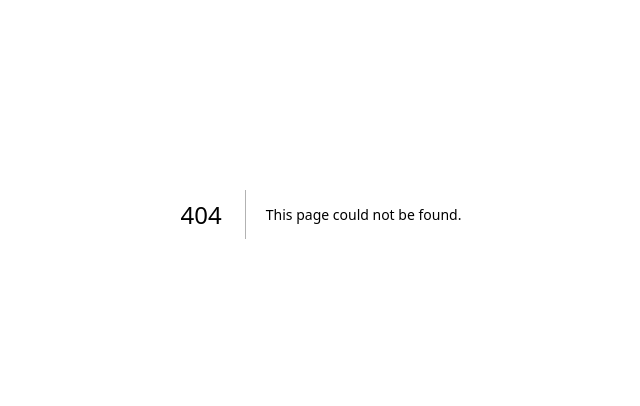
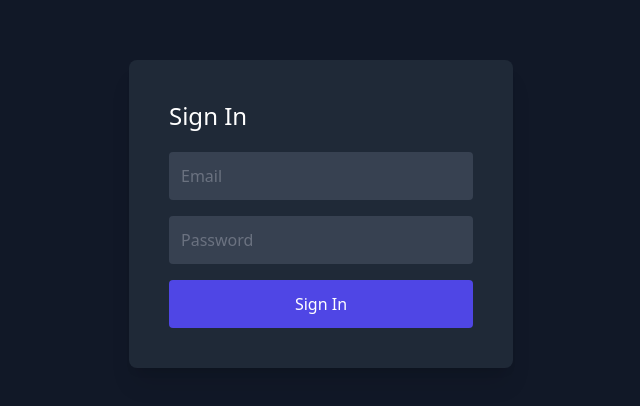
Before and after one commit to vinnie9309/influate, a Next.js app: page /sign-in in a window 1280 px wide. Before the commit this address had no page. Shown: the part 186-592 px from the top of the page, without its empty margins (319-959 px from the left). Built offline with nearby package versions, Linux system fonts and the light colour scheme.

Commit message:
add auth with basic styles

```diff
--- a/firebase/config.js
+++ b/firebase/config.js
@@ -1,24 +1,15 @@
-// Import the functions you need from the SDKs you need
-import { initializeApp } from "firebase/app";
-import { getAnalytics } from "firebase/analytics";
-// TODO: Add SDKs for Firebase products that you want to use
-// https://firebase.google.com/docs/web/setup#available-libraries
+import { initializeApp, getApps, getApp } from "firebase/app"
+import { getAuth } from "firebase/auth"
 
-// Your web app's Firebase configuration
-// For Firebase JS SDK v7.20.0 and later, measurementId is optional
 const firebaseConfig = {
-  apiKey: process.env.REACT_APP_FIREBASE_API_KEY,
-  authDomain: process.env.REACT_APP_FIREBASE_AUTH_DOMAIN,
-  projectId: process.env.REACT_APP_FIREBASE_PROJECT_ID,
-  storageBucket: process.env.REACT_APP_FIREBASE_STORAGE_BUCKET,
-  messagingSenderId: process.env.REACT_APP_FIREBASE_MESSAGING_SENDER_ID,
-  appId: process.env.REACT_APP_FIREBASE_APP_ID,
-  measurementId: process.env.REACT_APP_FIREBASE_MEASUREMENT_ID,
-};
-
-// Initialize Firebase
-const app = initializeApp(firebaseConfig);
-const analytics = getAnalytics(app);
-let firebase_app =
-  getApps().length === 0 ? initializeApp(firebaseConfig) : getApps()[0];
-export default firebase_app;
+  apiKey: process.env.NEXT_PUBLIC_FIREBASE_API_KEY,
+  authDomain: process.env.NEXT_PUBLIC_FIREBASE_AUTH_DOMAIN,
+  projectId: process.env.NEXT_PUBLIC_FIREBASE_PROJECT_ID,
+  storageBucket: process.env.NEXT_PUBLIC_FIREBASE_STORAGE_BUCKET,
+  messagingSenderId: process.env.NEXT_PUBLIC_FIREBASE_MESSAGING_SENDER_ID,
+  appId: process.env.NEXT_PUBLIC_FIREBASE_APP_ID,
+  measurementId: process.env.NEXT_PUBLIC_FIREBASE_MEASUREMENT_ID
+}
+const app = !getApps().length ? initializeApp(firebaseConfig) : getApp()
+const auth = getAuth(app)
+export { app, auth }
--- a/src/app/layout.js
+++ b/src/app/layout.js
@@ -1,14 +1,14 @@
-import "./globals.css";
+import "./globals.css"
 
 export const metadata = {
   title: "shortmemory.com",
-  description: "where you keep your short memory",
-};
+  description: "where you keep your short memory"
+}
 
 export default function RootLayout({ children }) {
   return (
     <html lang="en">
       <body>{children}</body>
     </html>
-  );
+  )
 }
--- a/src/app/page.js
+++ b/src/app/page.js
@@ -4,5 +4,5 @@
       <h1>Welcome to shortmemory.com</h1>
       <p>where you keep your short memory</p>
     </div>
-  );
+  )
 }
--- /dev/null
+++ b/src/app/sign-in/page.js
@@ -0,0 +1,55 @@
+"use client"
+import { useState } from "react"
+import { useSignInWithEmailAndPassword } from "react-firebase-hooks/auth"
+import { auth } from "../../../firebase/config"
+import { useRouter } from "next/navigation"
+
+const SignIn = () => {
+  const [email, setEmail] = useState("")
+  const [password, setPassword] = useState("")
+  const [signInWithEmailAndPassword] = useSignInWithEmailAndPassword(auth)
+  const router = useRouter()
+
+  const handleSignIn = async () => {
+    try {
+      const res = await signInWithEmailAndPassword(email, password)
+      console.log({ res })
+      sessionStorage.setItem("user", true)
+      setEmail("")
+      setPassword("")
+      router.push("/")
+    } catch (e) {
+      console.error(e)
+    }
+  }
+
+  return (
+    <div className="min-h-screen flex items-center justify-center bg-gray-900">
+      <div className="bg-gray-800 p-10 rounded-lg shadow-xl w-96">
+        <h1 className="text-white text-2xl mb-5">Sign In</h1>
+        <input
+          type="email"
+          placeholder="Email"
+          value={email}
+          onChange={(e) => setEmail(e.target.value)}
+          className="w-full p-3 mb-4 bg-gray-700 rounded outline-none text-white placeholder-gray-500"
+        />
+        <input
+          type="password"
+          placeholder="Password"
+          value={password}
+          onChange={(e) => setPassword(e.target.value)}
+          className="w-full p-3 mb-4 bg-gray-700 rounded outline-none text-white placeholder-gray-500"
+        />
+        <button
+          onClick={handleSignIn}
+          className="w-full p-3 bg-indigo-600 rounded text-white hover:bg-indigo-500"
+        >
+          Sign In
+        </button>
+      </div>
+    </div>
+  )
+}
+
+export default SignIn
--- /dev/null
+++ b/src/app/sign-up/page.js
@@ -0,0 +1,53 @@
+"use client"
+import { useState } from "react"
+import { useCreateUserWithEmailAndPassword } from "react-firebase-hooks/auth"
+import { auth } from "../../../firebase/config"
+
+const SignUp = () => {
+  const [email, setEmail] = useState("")
+  const [password, setPassword] = useState("")
+  const [createUserWithEmailAndPassword] =
+    useCreateUserWithEmailAndPassword(auth)
+
+  const handleSignUp = async () => {
+    try {
+      const res = await createUserWithEmailAndPassword(email, password)
+      console.log({ res })
+      sessionStorage.setItem("user", true)
+      setEmail("")
+      setPassword("")
+    } catch (e) {
+      console.error(e)
+    }
+  }
+
+  return (
+    <div className="min-h-screen flex items-center justify-center bg-gray-900">
+      <div className="bg-gray-800 p-10 rounded-lg shadow-xl w-96">
+        <h1 className="text-white text-2xl mb-5">Sign Up</h1>
+        <input
+          type="email"
+          placeholder="Email"
+          value={email}
+          onChange={(e) => setEmail(e.target.value)}
+          className="w-full p-3 mb-4 bg-gray-700 rounded outline-none text-white placeholder-gray-500"
+        />
+        <input
+          type="password"
+          placeholder="Password"
+          value={password}
+          onChange={(e) => setPassword(e.target.value)}
+          className="w-full p-3 mb-4 bg-gray-700 rounded outline-none text-white placeholder-gray-500"
+        />
+        <button
+          onClick={handleSignUp}
+          className="w-full p-3 bg-indigo-600 rounded text-white hover:bg-indigo-500"
+        >
+          Sign Up
+        </button>
+      </div>
+    </div>
+  )
+}
+
+export default SignUp
```
Also changed, not shown: eslint.config.mjs (deleted, +0 -21 lines), package.json (+4 -4 lines), .eslintrc.json, 2 other files (tests, documents, lock files or other folders).
